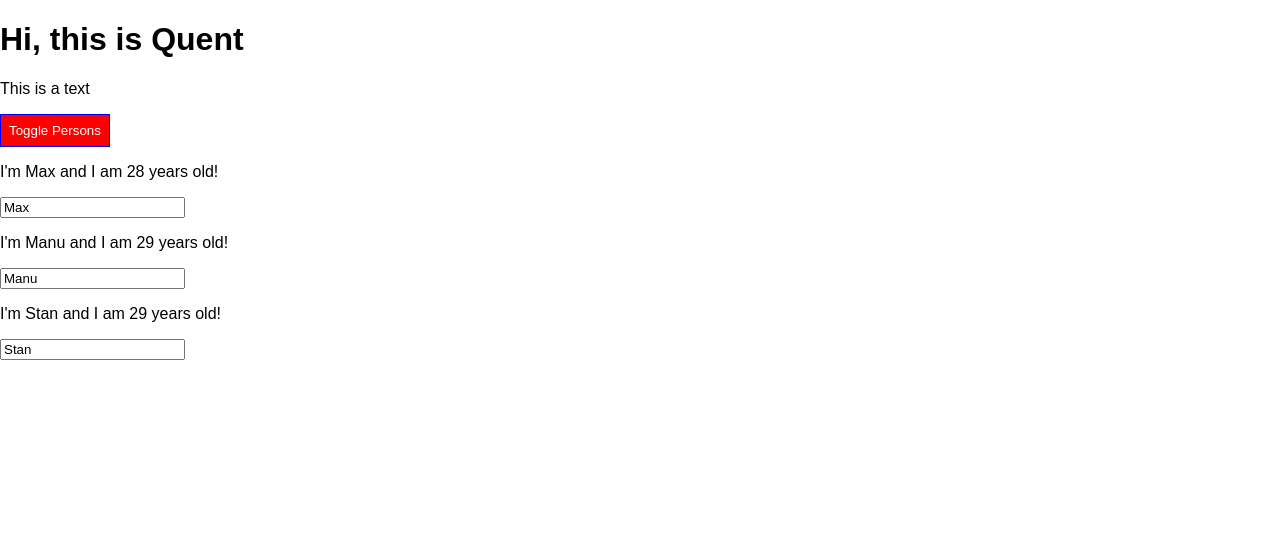
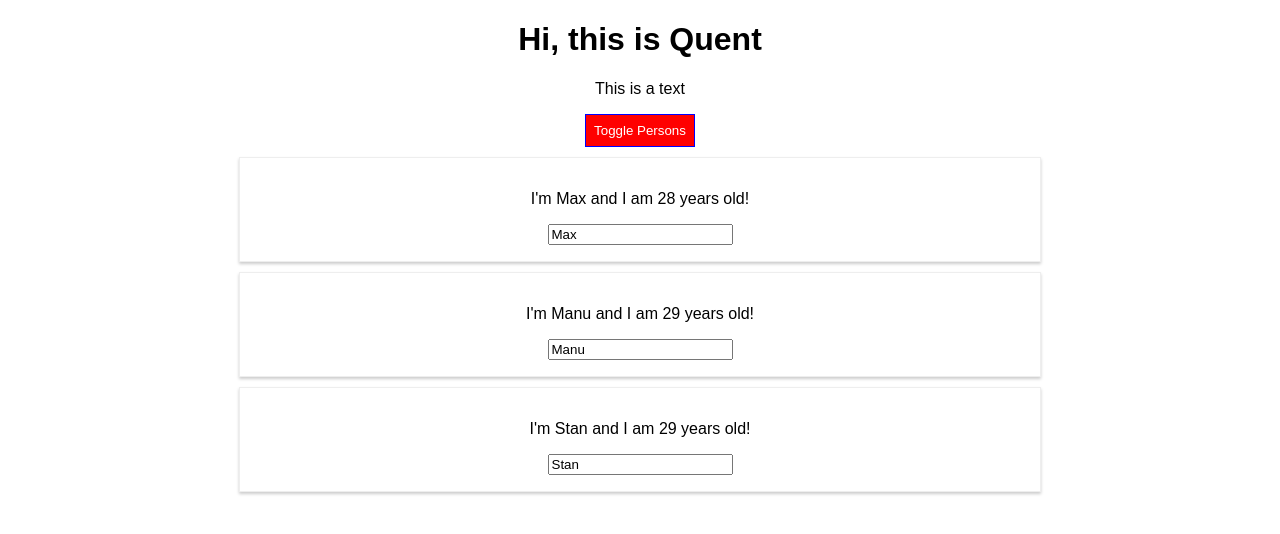
Before and after one commit to GalaxyDefender/react-guide, a React app: page / in a window 1280 px wide. Both pictures are taken after a click on the button "Toggle Persons". Shown: the top 534 px of the page. Built offline with nearby package versions, Linux system fonts and the light colour scheme.

Commit message:
Added CSS modules

```diff
--- a/src/App.js
+++ b/src/App.js
@@ -1,6 +1,6 @@
 import React, { Component } from 'react';
 // import Radium, { StyleRoot } from 'radium';
-import './App.css';
+import styleMod from './App.css';
 import Person from './Person/Person';
 
 class App extends Component {
@@ -94,15 +94,15 @@ class App extends Component {
 
     const classes = [];
     if(this.state.persons.length <= 2) {
-      classes.push('red');
+      classes.push(styleMod.red);
     }
     if(this.state.persons.length <= 1) {
-      classes.push('bold');
+      classes.push(styleMod.bold);
     }
 
     return (
       // <StyleRoot>
-        <div className="App">
+        <div className={styleMod.App}>
           <h1>Hi, this is Quent</h1>
           <p className={classes.join(' ')}>This is a text</p>
           <button
--- a/src/Person/Person.js
+++ b/src/Person/Person.js
@@ -1,6 +1,6 @@
 import React from 'react';
 // import Radium from 'radium';
-import './Person.css';
+import styleMod from './Person.css';
 
 const person = (props) => {
     // const style = {
@@ -11,7 +11,7 @@ const person = (props) => {
     // };
 
     return (
-        <div className="Person" >
+        <div className={styleMod.Person} >
             <p onClick={props.click}>I'm {props.name} and I am {props.age} years old!</p>
             <p>{props.children}</p>
             <input type="text" onChange={props.changed} value={props.name}/>
```
